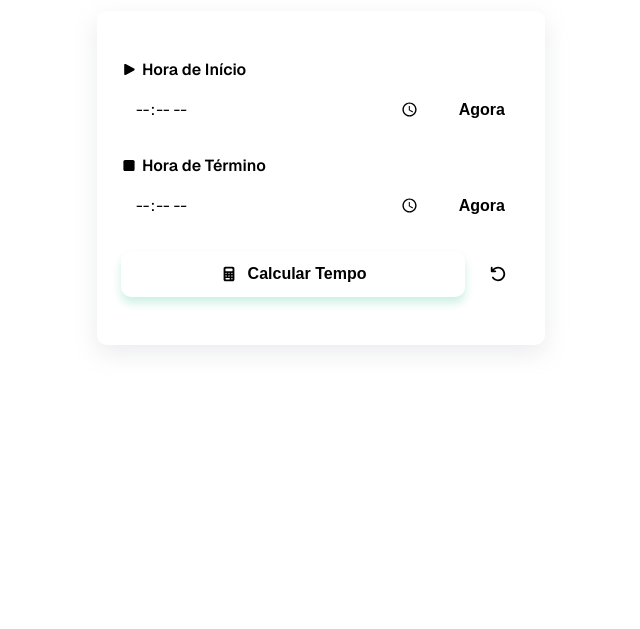
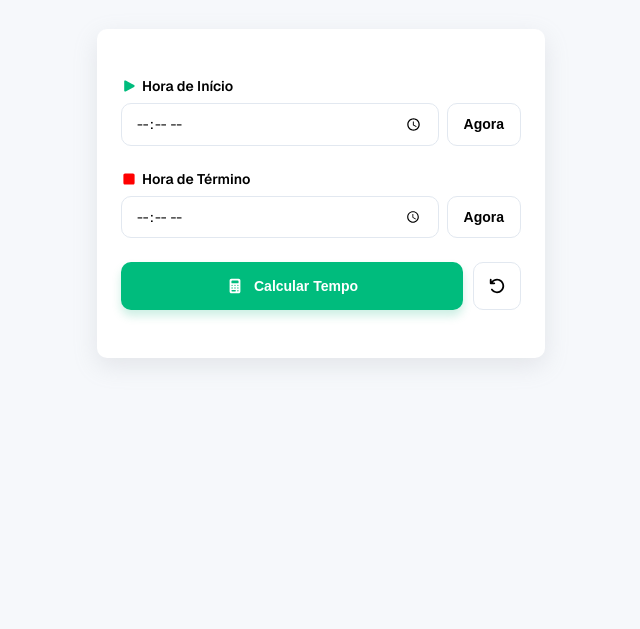
Before and after one commit to mnyellison/time-calculator, a plain HTML site: page index.html in a window 1280 px wide. Shown: the part 171-800 px from the top of the page, without its empty margins (319-959 px from the left). Drawn offline with nearby package versions, Linux system fonts and the light colour scheme; the site is published under a folder, as on GitHub Pages, so addresses that start at the root find nothing.

Commit message:
fix: correct CSS import path

```diff
--- a/css/style.css
+++ b/css/style.css
@@ -1,4 +1,4 @@
-@import url(/css/variables.css);
+@import url(./variables.css);
 
 *, *::before, *::after {
     margin: 0;
```
